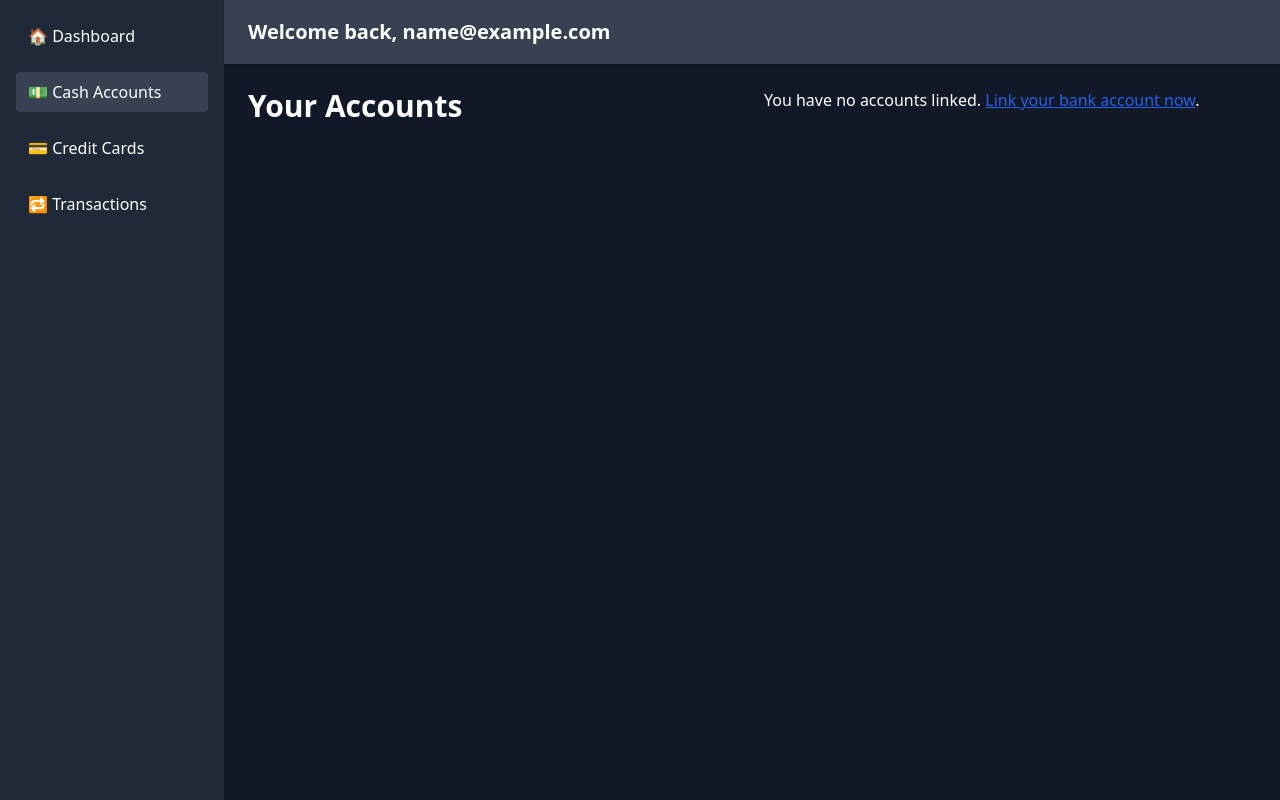
After one commit to xavierAshkar/findash-mvp, a Django app: page /cash/ in a window 1280 px wide. The commit adds this page. Run offline with Django 5.2, Linux system fonts and the light colour scheme; the visitor is signed in with stand-in values (Sample User, id 1); data that the repository does not hold is empty; parts of the project's set-up code (start-up, migrations or seed data) failed here and were passed over; some libraries are stand-ins or nearby versions.

Commit message:
Add 3 html files to core and connect ends. Add skeleton for page layout.

```diff
--- /dev/null
+++ b/core/templates/core/cash_accounts.html
@@ -0,0 +1,44 @@
+{% extends "base_app.html" %}
+
+{% block title %}Dashboard{% endblock %}
+
+{% block content %}
+<!-- Dashboard Header -->
+<h1 class="text-3xl font-bold mb-6">Your Accounts</h1>
+
+{% if accounts %}
+  <!-- Display categorized account lists -->
+  <div class="space-y-8">
+
+    {% for acct_type in account_types %}
+      <div>
+        <!-- Section Header -->
+        <h2 class="text-2xl font-semibold capitalize mb-2">{{ acct_type }} Accounts</h2>
+
+        <!-- List accounts that match this type -->
+        <ul class="list-disc list-inside">
+          {% for account in accounts %}
+            {% if account.type == acct_type %}
+              <li>
+                <strong>{{ account.name }}</strong>
+                {% if account.official_name %} ({{ account.official_name }}){% endif %}<br>
+                Available Balance: ${{ account.available_balance|default:"N/A" }}<br>
+                Current Balance: ${{ account.current_balance|default:"N/A" }}
+              </li>
+            {% endif %}
+          {% empty %}
+            <li>No {{ acct_type }} accounts linked.</li>
+          {% endfor %}
+        </ul>
+      </div>
+    {% endfor %}
+
+  </div>
+{% else %}
+  <!-- If no accounts are linked, prompt to connect one -->
+  <p>
+    You have no accounts linked.
+    <a href="{% url 'plaid:link_account' %}" class="text-blue-600 underline">Link your bank account now</a>.
+  </p>
+{% endif %}
+{% endblock %}
--- a/core/urls.py
+++ b/core/urls.py
@@ -13,4 +13,13 @@ app_name = 'core'
 urlpatterns = [
     # Dashboard view (main post-login homepage)
     path('dashboard/', views.dashboard, name='dashboard'),
+
+    # Cash accounts view
+    path("cash/", views.cash_accounts, name="cash_accounts"),
+
+    # Credit accounts view
+    path("credit/", views.credit_accounts, name="credit_accounts"),
+
+    # Transactions view
+    path("transactions/", views.transactions, name="transactions"),
 ]
--- a/core/views.py
+++ b/core/views.py
@@ -7,7 +7,7 @@ Handles views for the main app experience after login:
 
 from django.shortcuts import render, redirect
 from django.contrib.auth.decorators import login_required
-from plaid_link.models import PlaidItem, Account
+from plaid_link.models import PlaidItem, Account, Transaction
 
 
 @login_required
@@ -36,3 +36,18 @@ def dashboard(request):
         'accounts': accounts,
         'account_types': account_types,
     })
+
+@login_required
+def cash_accounts(request):
+    accounts = Account.objects.filter(plaid_item__user=request.user, type__in=["checking", "savings"])
+    return render(request, "core/cash_accounts.html", {"accounts": accounts})
+
+@login_required
+def credit_accounts(request):
+    accounts = Account.objects.filter(plaid_item__user=request.user, type="credit")
+    return render(request, "core/credit_accounts.html", {"accounts": accounts})
+
+@login_required
+def transactions(request):
+    transactions = Transaction.objects.filter(account__plaid_item__user=request.user).order_by("-date")[:50]
+    return render(request, "core/transactions.html", {"transactions": transactions})
--- a/templates/base_app.html
+++ b/templates/base_app.html
@@ -1,13 +1,49 @@
-<!-- templates/base_app.html -->
+<!-- core/templates/base_app.html -->
 <!DOCTYPE html>
 <html lang="en">
-  <head>
-    <meta charset="UTF-8" />
-    <title>{% block title %}FinDash{% endblock %}</title>
-    <script src="https://cdn.tailwindcss.com"></script>
-    <script src="https://unpkg.com/htmx.org@1.9.2"></script>
-  </head>
-  <body class="bg-gray-100 text-gray-900">
-    <div class="container mx-auto px-4">{% block content %}{% endblock %}</div>
-  </body>
+<head>
+  <meta charset="UTF-8">
+  <title>{% block title %}Findash{% endblock %}</title>
+  <script src="https://cdn.tailwindcss.com"></script>
+</head>
+<body class="bg-gray-900 text-white font-sans">
+
+  <div class="flex h-screen overflow-hidden">
+    <!-- Sidebar -->
+    <aside class="w-56 bg-gray-800 p-4 space-y-4">
+      <nav class="flex flex-col gap-4">
+        <a href="{% url 'core:dashboard' %}" class="flex items-center gap-2 px-3 py-2 rounded hover:bg-gray-700 {% if request.path == '/dashboard/' %}bg-gray-700{% endif %}">
+          🏠 Dashboard
+        </a>
+        <a href="{% url 'core:cash_accounts' %}" class="flex items-center gap-2 px-3 py-2 rounded hover:bg-gray-700 {% if request.path == '/cash/' %}bg-gray-700{% endif %}">
+          💵 Cash Accounts
+        </a>
+        <a href="{% url 'core:credit_accounts' %}" class="flex items-center gap-2 px-3 py-2 rounded hover:bg-gray-700 {% if request.path == '/credit/' %}bg-gray-700{% endif %}">
+          💳 Credit Cards
+        </a>
+        <a href="{% url 'core:transactions' %}" class="flex items-center gap-2 px-3 py-2 rounded hover:bg-gray-700 {% if request.path == '/transactions/' %}bg-gray-700{% endif %}">
+          🔁 Transactions
+        </a>
+      </nav>
+    </aside>
+
+    <!-- Main Content -->
+    <div class="flex-1 flex flex-col">
+      <!-- Header -->
+      <header class="bg-gray-700 h-16 flex items-center px-6 shadow">
+        <h1 class="text-xl font-semibold">Welcome back, {{ request.user.first_name|default:request.user.email }}</h1>
+      </header>
+
+      <!-- Body Content -->
+      <main class="flex-1 grid grid-cols-2 gap-6 p-6 overflow-y-auto">
+        {% block content %}
+        <!-- Left + Right Columns -->
+        <div class="bg-gray-800 rounded-lg p-4 h-[calc(100vh-8rem)]">Left Column</div>
+        <div class="bg-gray-800 rounded-lg p-4 h-[calc(100vh-8rem)]">Right Column</div>
+        {% endblock %}
+      </main>
+    </div>
+  </div>
+
+</body>
 </html>
```
Also changed, not shown: core/templates/core/credit_accounts.html (added, +44 -0 lines), core/templates/core/transactions.html (added, +44 -0 lines), plaid_link/models.py (+14 -0 lines), plaid_link/migrations/0002_transaction.py (added).
